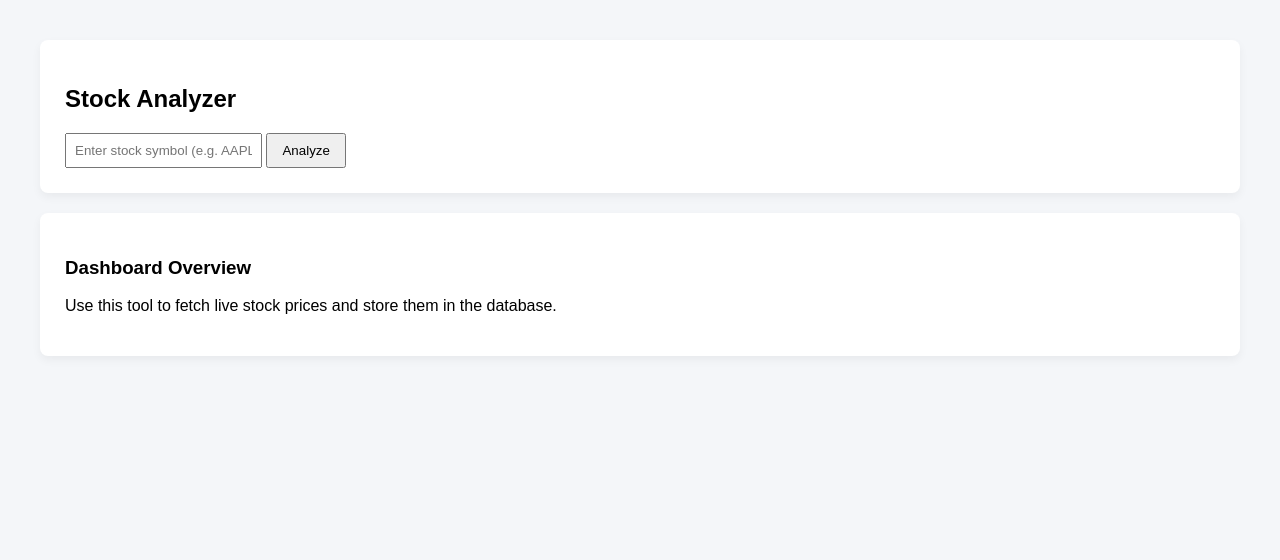
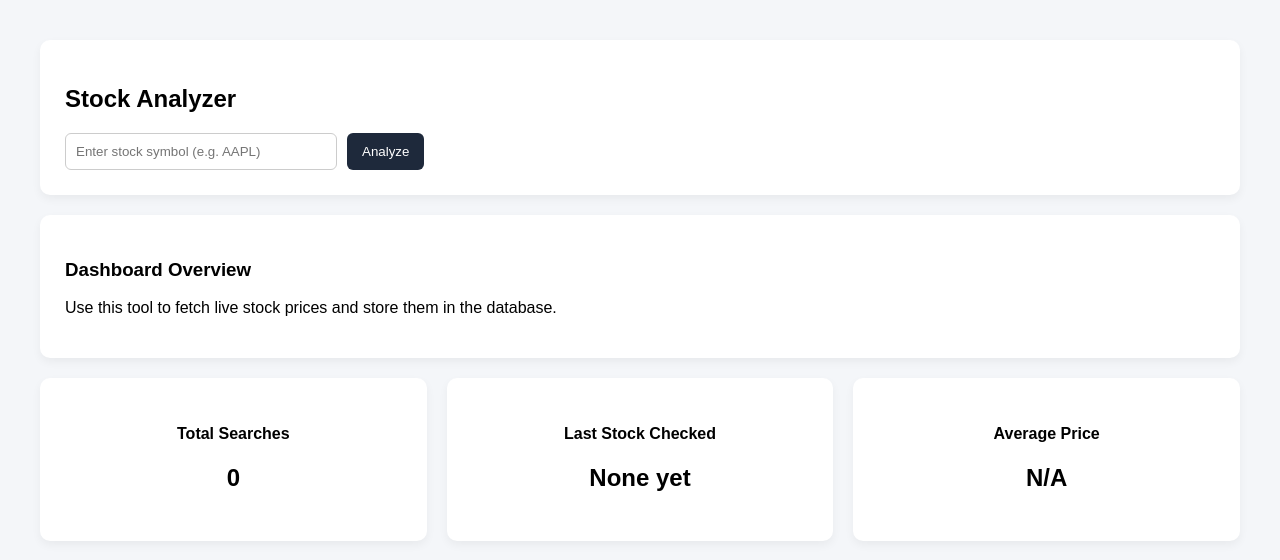
Before and after one commit to Shafian/stock-market-trend-monitor, a Flask app: page / in a window 1280 px wide. Shown: the part 49-609 px from the top of the page. Run offline with Flask 3, Linux system fonts and the light colour scheme; data that the repository does not hold is empty.

Commit message:
Add dashboard stats and history page

```diff
--- a/src/app.py
+++ b/src/app.py
@@ -1,5 +1,12 @@
 from flask import Flask, render_template, request
-from .database import init_db, fetch_stock_price, save_stock_price, get_average_price
+from .database import (
+    init_db,
+    fetch_stock_price,
+    save_stock_price,
+    get_average_price,
+    get_total_searches,
+    get_last_searched_symbol
+)
 
 app = Flask(__name__, template_folder="templates")
 
@@ -9,7 +16,21 @@ init_db()
 
 @app.route("/", methods=["GET"])
 def index():
-    return render_template("index.html")
+    total_searches = get_total_searches()
+    last_symbol = get_last_searched_symbol()
+
+    average_price = None
+    if last_symbol:
+        avg = get_average_price(last_symbol)
+        if avg:
+            average_price = f"${avg:.2f}"
+
+    return render_template(
+        "index.html",
+        total_searches=total_searches,
+        last_symbol=last_symbol,
+        average_price=average_price
+    )
 
 
 @app.route("/analyze", methods=["POST"])
@@ -23,7 +44,6 @@ def analyze():
             trend="No stock symbol entered"
         )
 
-    # Fetch current price from API
     price = fetch_stock_price(symbol)
 
     if price is None:
@@ -33,10 +53,8 @@ def analyze():
             trend="Could not fetch stock price (API error or invalid symbol)"
         )
 
-    # Save to database
     save_stock_price(symbol, price)
 
-    # Get average price from database
     avg_price = get_average_price(symbol)
 
     trend = f"📈 Current price: ${price} | Average price: ${avg_price:.2f}"
--- a/src/database.py
+++ b/src/database.py
@@ -74,3 +74,27 @@ def get_average_price(symbol):
         return round(result[0], 2)
 
     return None
+
+def get_total_searches():
+    conn = sqlite3.connect(DB_NAME)
+    cursor = conn.cursor()
+
+    cursor.execute("SELECT COUNT(*) FROM stock_data")
+    count = cursor.fetchone()[0]
+
+    conn.close()
+    return count
+
+
+def get_last_searched_symbol():
+    conn = sqlite3.connect(DB_NAME)
+    cursor = conn.cursor()
+
+    cursor.execute(
+        "SELECT symbol FROM stock_data ORDER BY id DESC LIMIT 1"
+    )
+
+    row = cursor.fetchone()
+    conn.close()
+
+    return row[0] if row else None
--- a/src/templates/base.html
+++ b/src/templates/base.html
@@ -2,6 +2,7 @@
 <html>
 <head>
     <title>Stock Market Trend Monitor</title>
+
     <style>
         body {
             margin: 0;
@@ -9,6 +10,7 @@
             background-color: #f4f6f9;
         }
 
+        /* NAVBAR */
         .navbar {
             background-color: #1f2937;
             padding: 15px 30px;
@@ -29,28 +31,67 @@
             color: #38bdf8;
         }
 
+        /* MAIN CONTAINER */
         .container {
             padding: 40px;
         }
 
+        /* CARDS */
         .card {
             background: white;
             padding: 25px;
-            border-radius: 8px;
+            border-radius: 10px;
             box-shadow: 0 4px 10px rgba(0,0,0,0.05);
             margin-bottom: 20px;
         }
 
+        /* FORM */
+        .analyzer-form {
+            display: flex;
+            gap: 10px;
+            margin-top: 10px;
+        }
+
+        input[type="text"] {
+            padding: 10px;
+            border-radius: 6px;
+            border: 1px solid #ccc;
+            width: 250px;
+        }
+
         button {
-            padding: 8px 14px;
+            padding: 10px 15px;
+            border-radius: 6px;
+            border: none;
+            background-color: #1e293b;
+            color: white;
             cursor: pointer;
         }
 
-        input {
-            padding: 8px;
+        button:hover {
+            background-color: #334155;
+        }
+
+        /* DASHBOARD GRID */
+        .card-grid {
+            display: flex;
+            gap: 20px;
+            margin-top: 20px;
+        }
+
+        .stat-card {
+            flex: 1;
+            text-align: center;
+        }
+
+        .stat-value {
+            font-size: 24px;
+            font-weight: bold;
+            margin-top: 10px;
         }
     </style>
 </head>
+
 <body>
 
 <div class="navbar">
--- a/src/templates/index.html
+++ b/src/templates/index.html
@@ -5,8 +5,13 @@
 <div class="card">
     <h2>Stock Analyzer</h2>
 
-    <form action="/analyze" method="POST">
-        <input type="text" name="symbol" placeholder="Enter stock symbol (e.g. AAPL)" required>
+    <form action="/analyze" method="POST" class="analyzer-form">
+        <input
+            type="text"
+            name="symbol"
+            placeholder="Enter stock symbol (e.g. AAPL)"
+            required
+        >
         <button type="submit">Analyze</button>
     </form>
 </div>
@@ -16,4 +21,23 @@
     <p>Use this tool to fetch live stock prices and store them in the database.</p>
 </div>
 
+<div class="card-grid">
+
+    <div class="card stat-card">
+        <h4>Total Searches</h4>
+        <p class="stat-value">{{ total_searches or 0 }}</p>
+    </div>
+
+    <div class="card stat-card">
+        <h4>Last Stock Checked</h4>
+        <p class="stat-value">{{ last_symbol or "None yet" }}</p>
+    </div>
+
+    <div class="card stat-card">
+        <h4>Average Price</h4>
+        <p class="stat-value">{{ average_price or "N/A" }}</p>
+    </div>
+
+</div>
+
 {% endblock %}
```
Also changed, not shown: src/templates/history.html (added, +20 -0 lines).
